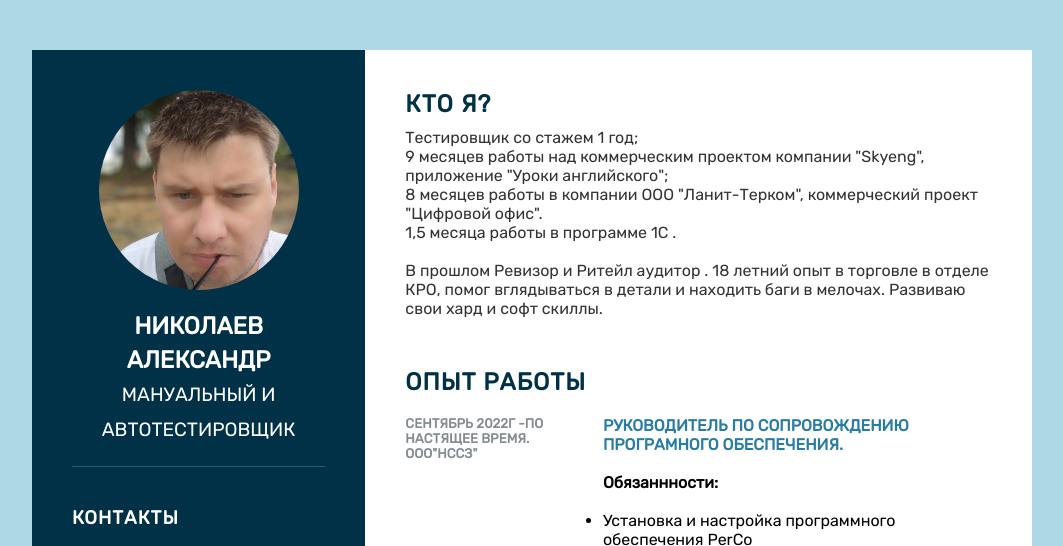
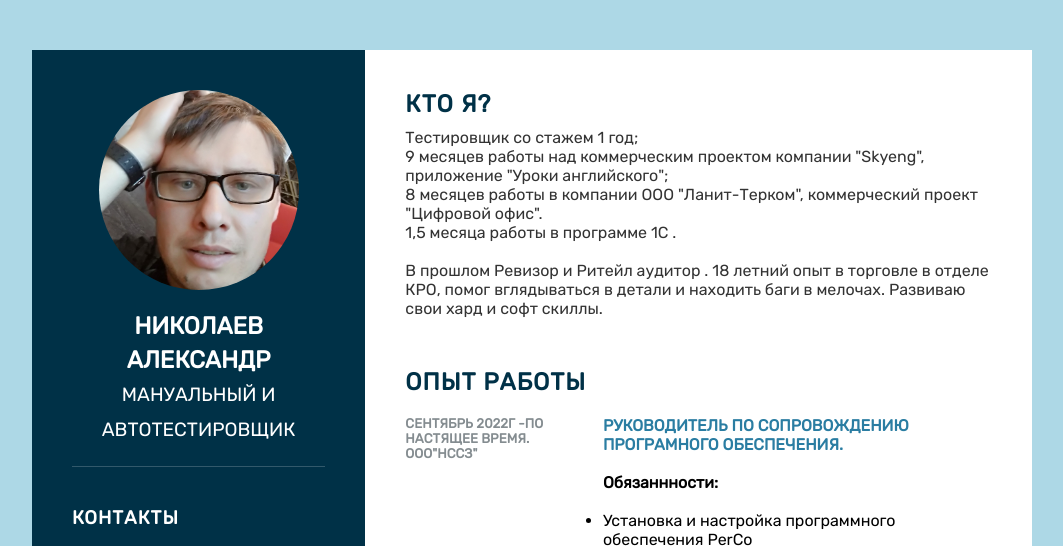
Before and after one commit to NikolaevAlexandr/nikolaevalexandr.github.io, a plain HTML site: page index.html in a window 1280 px wide. Shown: the top 546 px of the page, without its empty margins (108-1171 px from the left). Drawn offline with nearby package versions, Linux system fonts and the light colour scheme.

Commit message:
Update index.html
photo

```diff
--- a/index.html
+++ b/index.html
@@ -18,7 +18,7 @@
     <div class="left_Side">
       <div class="profileText">
         <div class="imgBox">
-            <img src="img/me.jpg" alt="Я">
+            <img src="img/me1.jpg" alt="Я">
         </div>
         <h2>Николаев Александр <br><span>Мануальный и автотестировщик</span></h2>
 
```
